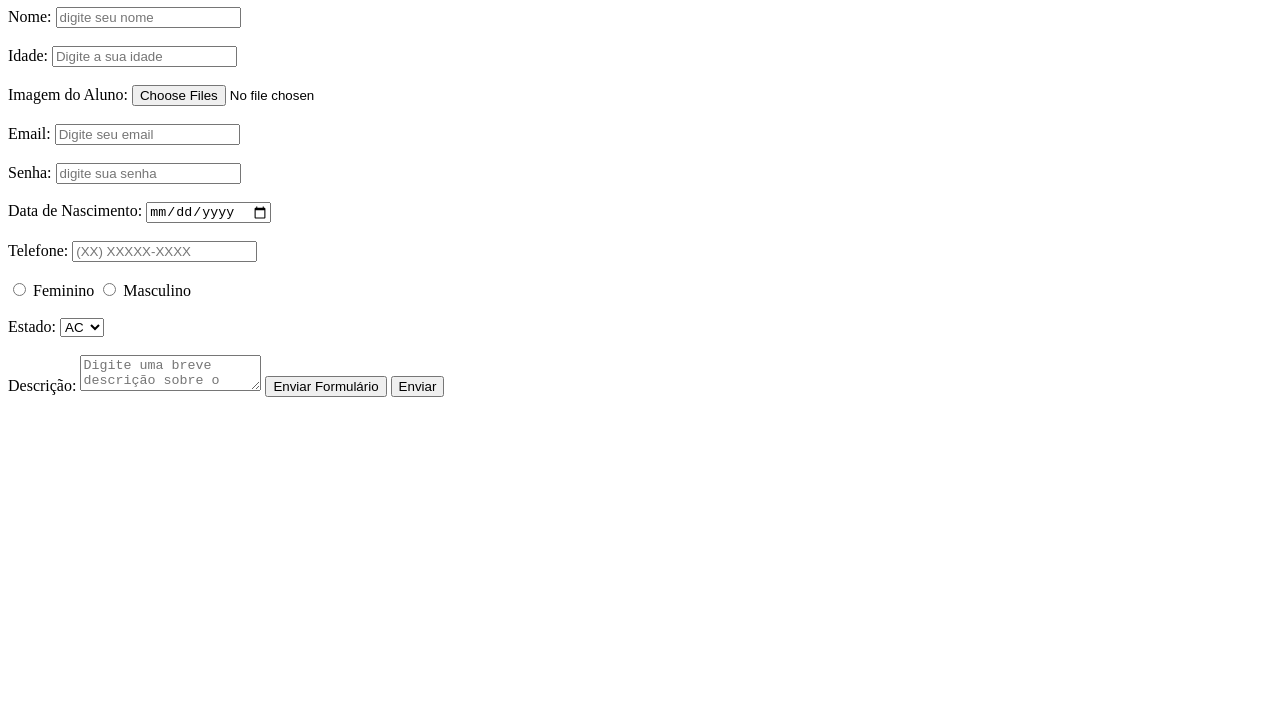
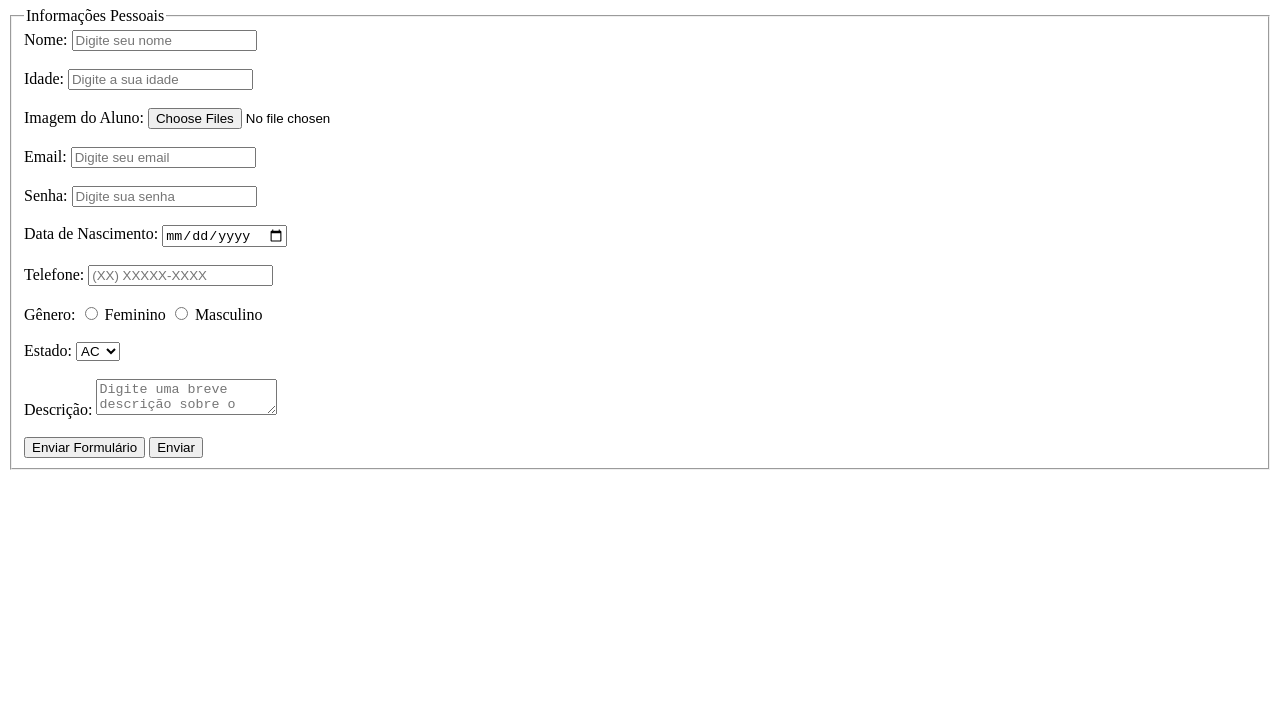
Before and after one commit to BrunoAkiraSenai/LIMA, a plain HTML site: page cadastrodealuno.html/cadatro.html in a window 1280 px wide. Shown: the part 73-800 px from the top of the page. Drawn offline with Linux system fonts and the light colour scheme.

Commit message:
Update cadatro.html

```diff
--- a/cadastrodealuno.html/cadatro.html
+++ b/cadastrodealuno.html/cadatro.html
@@ -1,76 +1,53 @@
 <!DOCTYPE html>
-<html lang="en">
+<html lang="pt-BR">
 <head>
-    <meta charset="UTF-8" />
-    <meta name="viewport" content="width=device-width, initial-scale=1.0" />
-    <title>Document</title>
+    <meta charset="UTF-8">
+    <meta name="viewport" content="width=device-width, initial-scale=1.0">
+    <title>Cadastro do Aluno</title>
 </head>
 <body>
-    <h1>Cadrasto do aluno</h1>
-    <form action="Alunos">
+    <h1>Cadastro do Aluno</h1>
+    <form action="Alunos" method="POST">
+        <fieldset>
+            <legend>Informações Pessoais</legend>
+
             <label for="Nome">Nome:</label>
-      <input type="Nome" placeholder="digite seu nome" />
-
-      <br />
-      <br />
+            <input type="text" id="Nome" name="Nome" placeholder="Digite seu nome" required>
+            <br><br>
 
             <label for="Idade">Idade:</label>
-      <input
-        type="number"
-        name="Idade"
-        id="Idade"
-        placeholder="Digite a sua idade"
-      />
-      <br />
-      <br />
+            <input type="number" id="Idade" name="Idade" placeholder="Digite a sua idade" required>
+            <br><br>
 
             <label for="imgDoAluno">Imagem do Aluno:</label>
-      <input type="file" name="imgDoAluno" id="imgDoAluno" multiple />
+            <input type="file" id="imgDoAluno" name="imgDoAluno" multiple>
+            <br><br>
 
-      <br />
-      <br />
             <label for="Email">Email:</label>
-      <input
-        type="email"
-        name="Email"
-        id="Email"
-        placeholder="Digite seu email"
-      />
-
-      <br />
-      <br />
+            <input type="email" id="Email" name="Email" placeholder="Digite seu email" required>
+            <br><br>
 
             <label for="password">Senha:</label>
-      <input
-        type="password"
-        name="password"
-        id="password"
-        placeholder="digite sua senha"
-      />
+            <input type="password" id="password" name="password" placeholder="Digite sua senha" required>
+            <br><br>
 
-      <br />
-      <br />
-      <label for="aniversario">Data de Nascimento:</label>
-      <input type="date" id="Nascimento" name="Nascimento" />
+            <label for="Nascimento">Data de Nascimento:</label>
+            <input type="date" id="Nascimento" name="Nascimento" required>
+            <br><br>
 
-      <br />
-      <br />
             <label for="Tel">Telefone:</label>
-      <input type="tel" name="Tel" id="Tel" placeholder="(XX) XXXXX-XXXX" />
-      <br />
-      <br />
+            <input type="tel" id="Tel" name="Tel" placeholder="(XX) XXXXX-XXXX">
+            <br><br>
 
-      <input type="radio" name="sexo" id="feminino" value="feminino" />
+            <label>Gênero:</label>
+            <input type="radio" id="feminino" name="sexo" value="feminino" required>
             <label for="feminino">Feminino</label>
-
-      <input type="radio" name="sexo" id="masculino" value="masculino" />
+            <input type="radio" id="masculino" name="sexo" value="masculino" required>
             <label for="masculino">Masculino</label>
-
-      <br />
-      <br />
+            <br><br>
 
             <label for="Estado">Estado:</label>
-      <select name="Estado" id="Estado">
+            <select id="Estado" name="Estado" required>
                 <option value="Acre">AC</option>
                 <option value="Alagoas">AL</option>
                 <option value="Amapá">AP</option>
@@ -99,19 +76,15 @@
                 <option value="Sergipe">SE</option>
                 <option value="Tocantins">TO</option>
             </select>
-
-      <br />
-      <br />
+            <br><br>
 
             <label for="descricao">Descrição:</label>
-      <textarea
-        id="descricao"
-        name="descricao"
-        placeholder="Digite uma breve descrição sobre o aluno!"
-      ></textarea>
+            <textarea id="descricao" name="descricao" placeholder="Digite uma breve descrição sobre o aluno!" required></textarea>
+            <br><br>
 
-      <input type="submit" value="Enviar Formulário" />
+            <input type="submit" value="Enviar Formulário">
             <button type="submit">Enviar</button>
+        </fieldset>
     </form>
 </body>
 </html>
```
Lines whose indentation alone changed are shown as unchanged.
